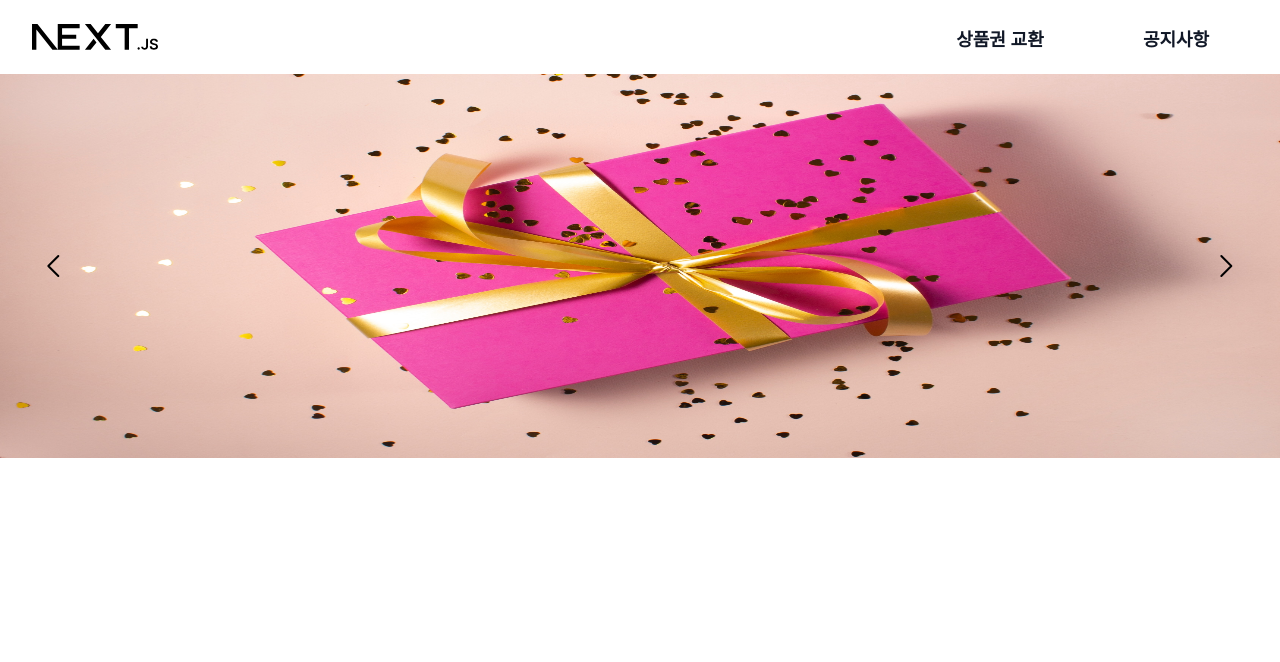
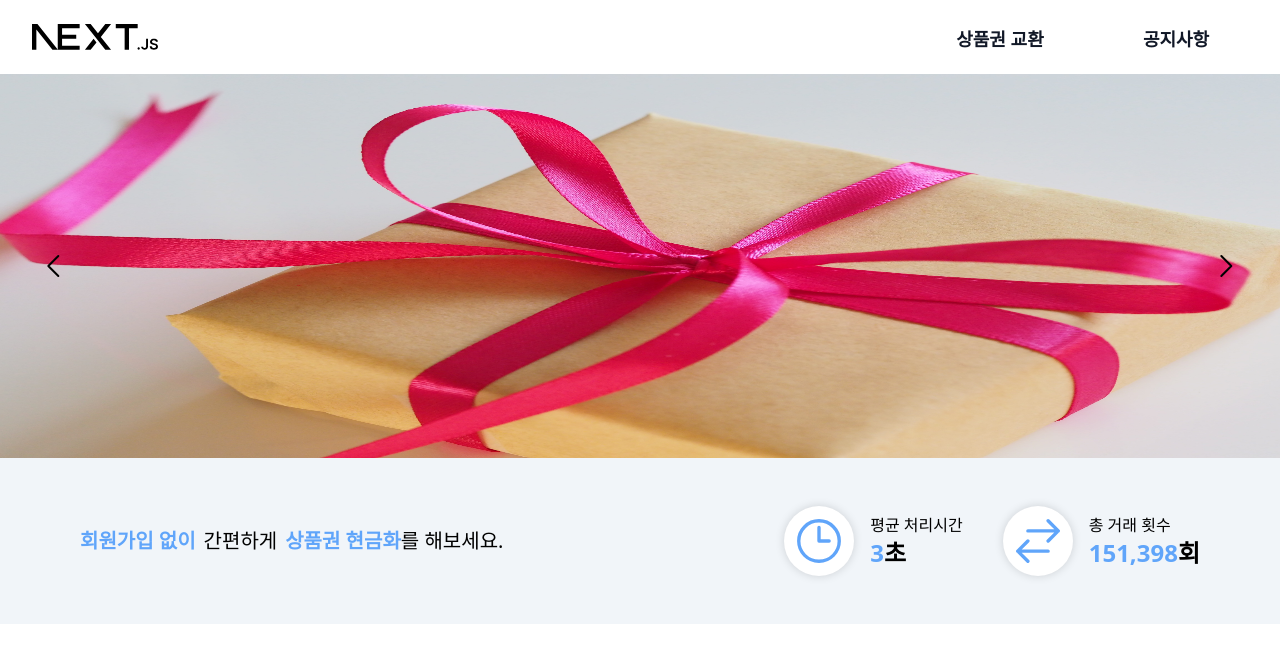
Before and after one commit to eunjin0212/gift-cert, a Next.js app: page / in a window 1280 px wide. Shown: the top 662 px of the page. Built offline with nearby package versions, Linux system fonts and the light colour scheme.

Commit message:
✨ Ad Banner

```diff
--- a/src/app/page.tsx
+++ b/src/app/page.tsx
@@ -1,9 +1,12 @@
+import AdBanner from '@/components/adBanner'
 import Carousel from '@/components/carousel'
+
 
 export default function Home() {
   return (
     <main>
       <Carousel />
+      <AdBanner />
     </main>
   )
 }
--- /dev/null
+++ b/src/components/adBanner.tsx
@@ -0,0 +1,37 @@
+import Exchange from '@/icons/exchange.svg'
+import Clock from '@/icons/clock.svg'
+
+function AdBanner() {
+  return (
+    <section className='flex justify-between items-center px-20 py-12 bg-slate-100'>
+      <h2 className='text-xl'>
+        <strong className='text-blue-400 mr-2'>회원가입 없이</strong>간편하게
+        <strong className='text-blue-400 ml-2'>상품권 현금화</strong>를 해보세요.
+      </h2>
+      <div className='flex flex-nowrap gap-10'>
+        <dl className='flex items-center'>
+          <dt className='text-blue-400 mr-4'>
+            <Clock className='w-[70px] h-[70px] rounded-full bg-white px-2 py-2 shadow-[0_0_0.6rem_0_rgba(0,0,0,.15)]' />
+          </dt>
+          <dd className='flex flex-col'>
+            <small className='text-base'>평균 처리시간</small>
+            <strong className='text-2xl'>
+              <span className='text-blue-400'>3</span>초
+            </strong>
+          </dd>
+        </dl>
+        <dl className='flex items-center'>
+          <dt className='text-blue-400 mr-4'>
+            <Exchange className='w-[70px] h-[70px] rounded-full bg-white px-2 py-2 shadow-[0_0_0.6rem_0_rgba(0,0,0,.15)]' />
+          </dt>
+          <dd className='flex flex-col'>
+            <small className='text-base'>총 거래 횟수</small>
+            <strong className='text-2xl'>
+              <span className='text-blue-400'>151,398</span>회</strong>
+            </dd>
+        </dl>
+      </div>
+    </section>
+  )
+}
+export default AdBanner
```
Also changed, not shown: src/icons/clock.svg (added), src/icons/exchange.svg (added).
